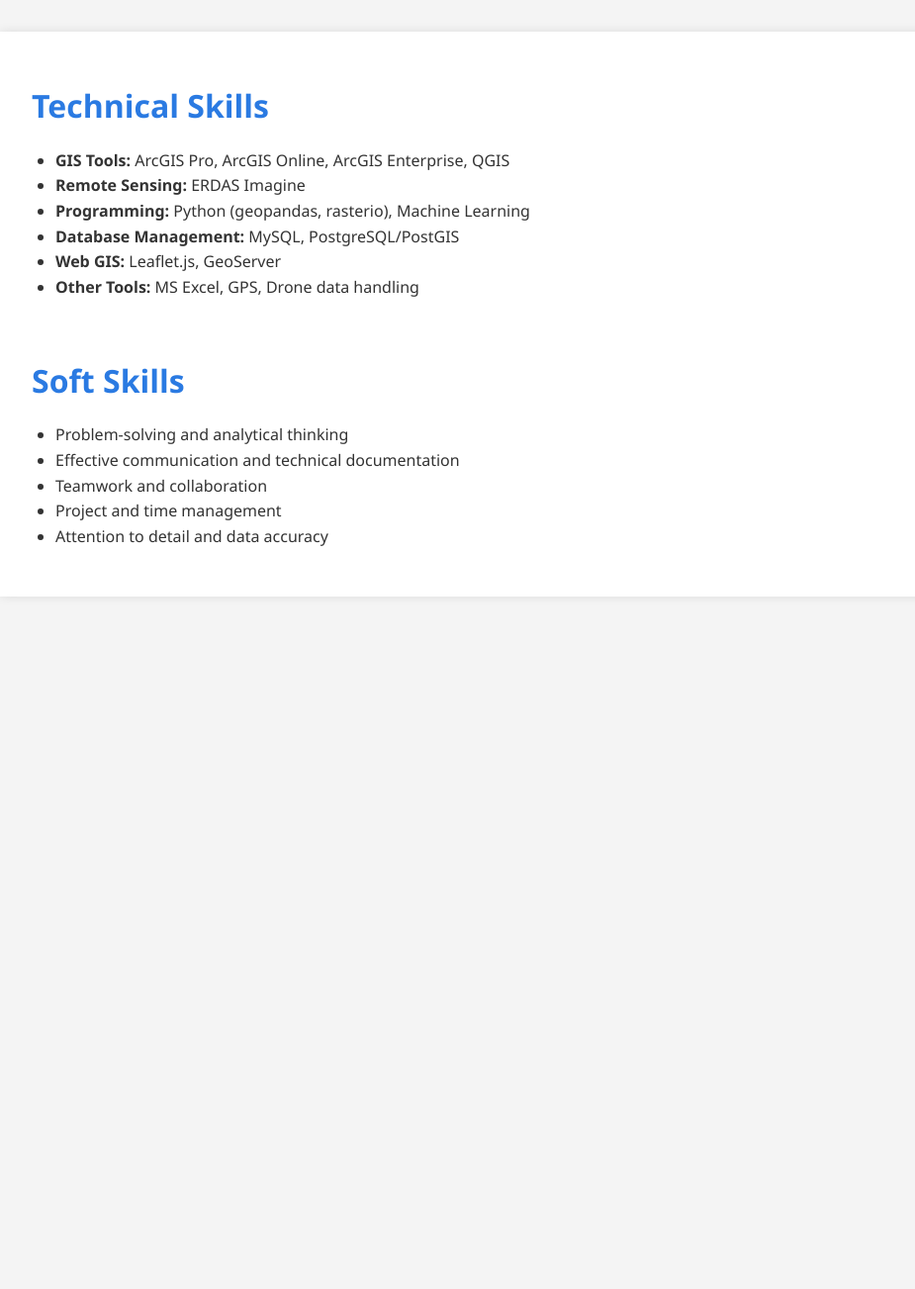
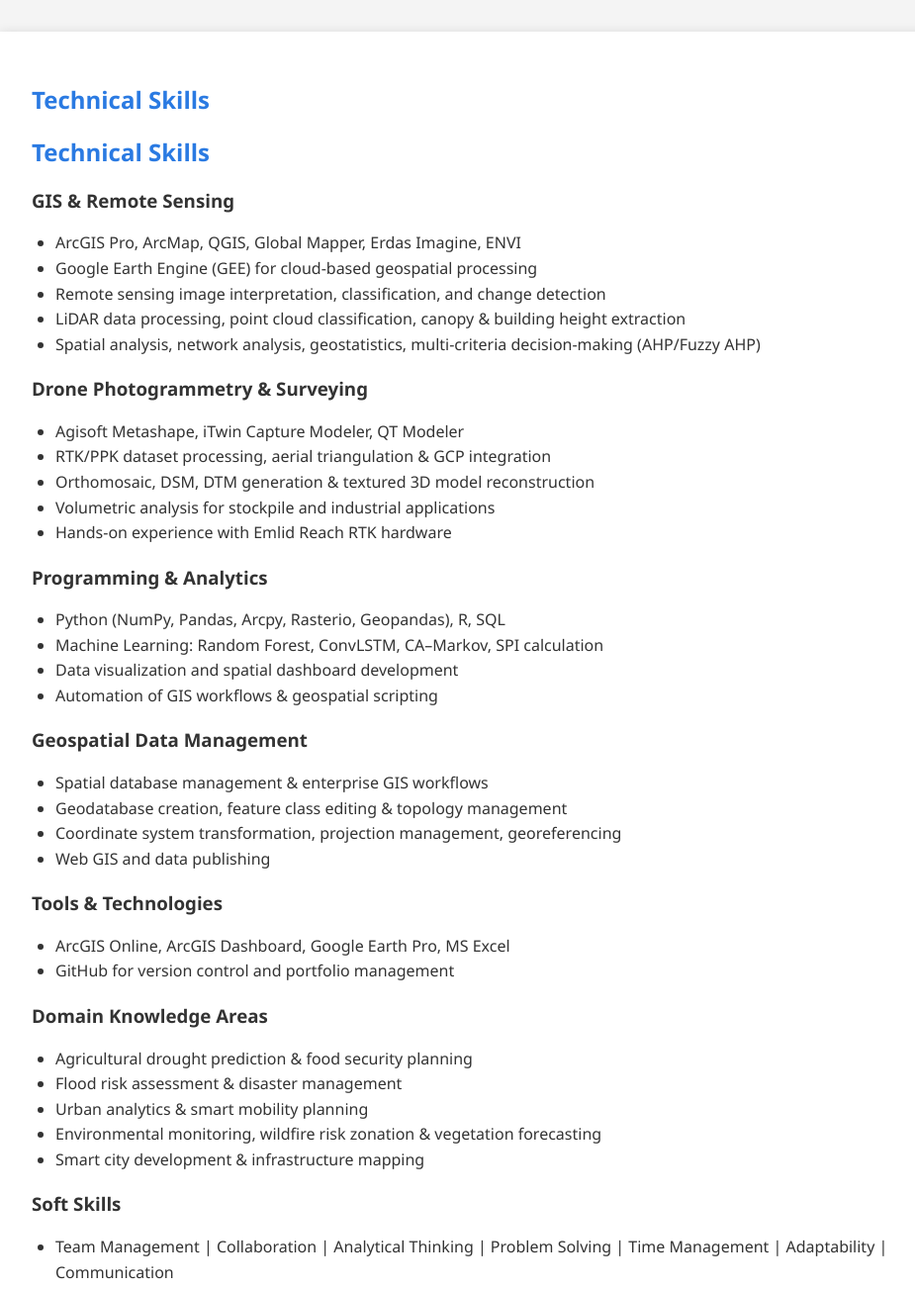
Before and after one commit to Aindrila0-03/Portfolio_, a plain HTML site: page skill.html in a window 1280 px wide. Shown: the whole page at 99% size, without its empty margins (128-1053 px from the left). Before the commit the page ends 800 px from the top, so only its background shows below. Drawn offline with Linux system fonts and the light colour scheme.

Commit message:
Revise skills section with detailed competencies
Updated

```diff
--- a/skill.html
+++ b/skill.html
@@ -33,26 +33,65 @@
 </head>
 <body>
   <div class="container">
-    <h1>Technical Skills</h1>
-    <ul>
-      <li><strong>GIS Tools:</strong> ArcGIS Pro, ArcGIS Online, ArcGIS Enterprise, QGIS</li>
-      <li><strong>Remote Sensing:</strong> ERDAS Imagine</li>
-      <li><strong>Programming:</strong> Python (geopandas, rasterio), Machine Learning</li>
-      <li><strong>Database Management:</strong> MySQL, PostgreSQL/PostGIS</li>
-      <li><strong>Web GIS:</strong> Leaflet.js, GeoServer</li>
-      <li><strong>Other Tools:</strong> MS Excel, GPS, Drone data handling</li>
-    </ul>
+   <h2>Technical Skills</h2>
 
-    <br>
+    <h2>Technical Skills</h2>
 
-    <h1>Soft Skills</h1>
-    <ul>
-      <li>Problem-solving and analytical thinking</li>
-      <li>Effective communication and technical documentation</li>
-      <li>Teamwork and collaboration</li>
-      <li>Project and time management</li>
-      <li>Attention to detail and data accuracy</li>
-    </ul>
+<h3>GIS & Remote Sensing</h3>
+<ul>
+  <li>ArcGIS Pro, ArcMap, QGIS, Global Mapper, Erdas Imagine, ENVI</li>
+  <li>Google Earth Engine (GEE) for cloud-based geospatial processing</li>
+  <li>Remote sensing image interpretation, classification, and change detection</li>
+  <li>LiDAR data processing, point cloud classification, canopy & building height extraction</li>
+  <li>Spatial analysis, network analysis, geostatistics, multi-criteria decision-making (AHP/Fuzzy AHP)</li>
+</ul>
+
+<h3>Drone Photogrammetry & Surveying</h3>
+<ul>
+  <li>Agisoft Metashape, iTwin Capture Modeler, QT Modeler</li>
+  <li>RTK/PPK dataset processing, aerial triangulation & GCP integration</li>
+  <li>Orthomosaic, DSM, DTM generation & textured 3D model reconstruction</li>
+  <li>Volumetric analysis for stockpile and industrial applications</li>
+  <li>Hands-on experience with Emlid Reach RTK hardware</li>
+</ul>
+
+<h3>Programming & Analytics</h3>
+<ul>
+  <li>Python (NumPy, Pandas, Arcpy, Rasterio, Geopandas), R, SQL</li>
+  <li>Machine Learning: Random Forest, ConvLSTM, CA–Markov, SPI calculation</li>
+  <li>Data visualization and spatial dashboard development</li>
+  <li>Automation of GIS workflows & geospatial scripting</li>
+</ul>
+
+<h3>Geospatial Data Management</h3>
+<ul>
+  <li>Spatial database management & enterprise GIS workflows</li>
+  <li>Geodatabase creation, feature class editing & topology management</li>
+  <li>Coordinate system transformation, projection management, georeferencing</li>
+  <li>Web GIS and data publishing</li>
+</ul>
+
+<h3>Tools & Technologies</h3>
+<ul>
+  <li>ArcGIS Online, ArcGIS Dashboard, Google Earth Pro, MS Excel</li>
+  <li>GitHub for version control and portfolio management</li>
+</ul>
+
+<h3>Domain Knowledge Areas</h3>
+<ul>
+  <li>Agricultural drought prediction & food security planning</li>
+  <li>Flood risk assessment & disaster management</li>
+  <li>Urban analytics & smart mobility planning</li>
+  <li>Environmental monitoring, wildfire risk zonation & vegetation forecasting</li>
+  <li>Smart city development & infrastructure mapping</li>
+</ul>
+
+<h3>Soft Skills</h3>
+<ul>
+  <li>Team Management | Collaboration | Analytical Thinking | Problem Solving | Time Management | Adaptability | Communication</li>
+</ul>
+
+
   </div>
 </body>
 </html>
```
